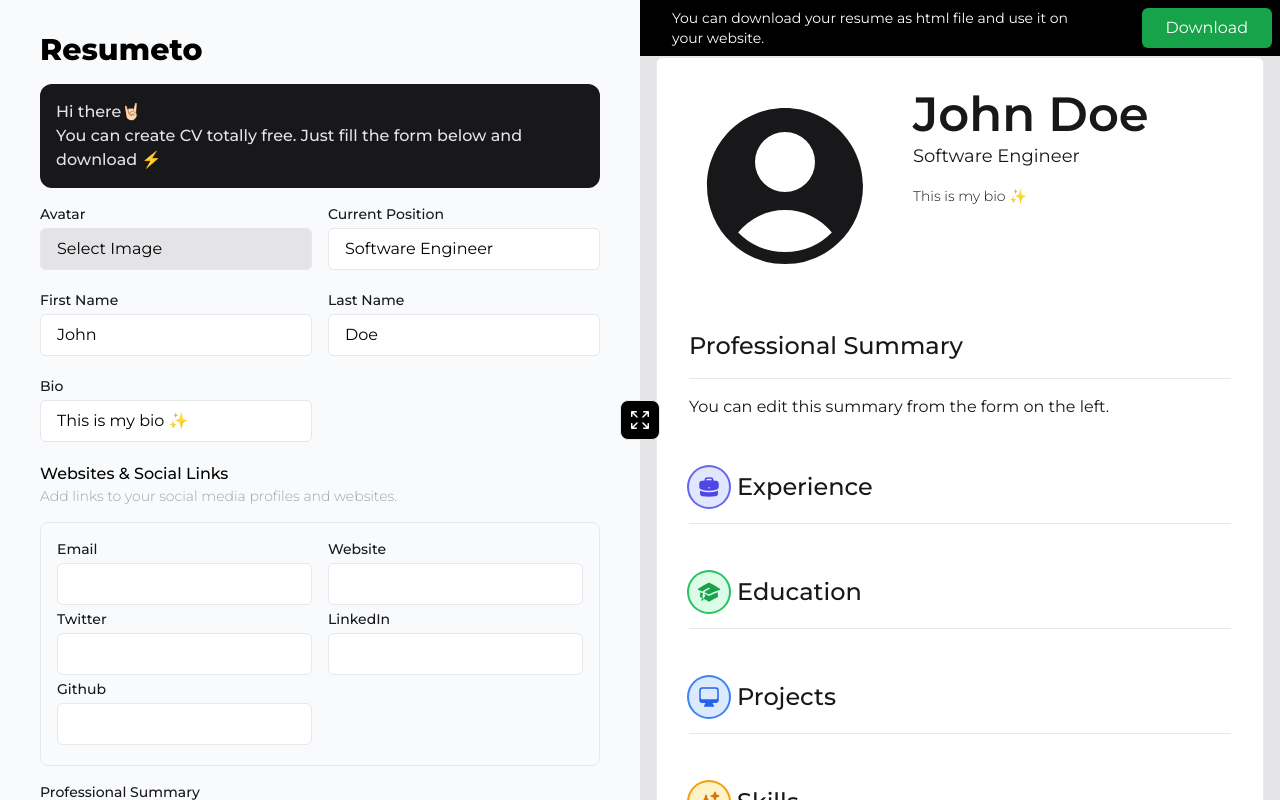
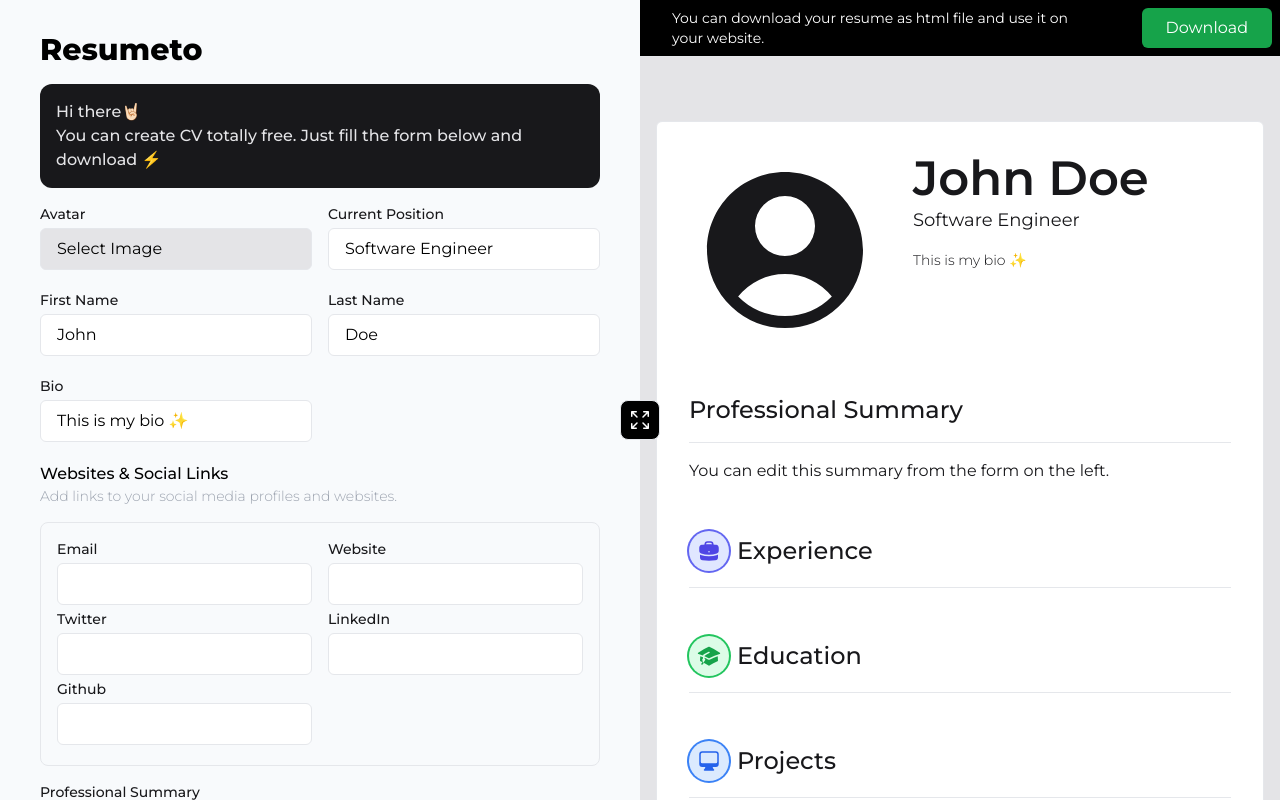
Before and after one commit to vfurkanguner/resumeto, a React (Vite) app: page / in a window 1280 px wide. Built offline with nearby package versions, Linux system fonts and the light colour scheme.

Commit message:
small styling on container

```diff
--- a/src/App.jsx
+++ b/src/App.jsx
@@ -63,9 +63,12 @@
   }
 
 
-  const renderContent = () => {
+  const renderContent = (isPassive = false ) => {
+    const ContainerRenderer = isPassive ?
+    (({ children }) => children) :  // Empty Container
+    ({ children }) => <div id="content" className="relative w-full h-full py-16 ">{ children}</div>;
     return  (<ContentLayout
-      ContainerRenderer={({ children }) => children}
+      ContainerRenderer={ContainerRenderer}
       state={state}
       avatar={avatar}
       onMouseDown={onMouseDown}
@@ -84,7 +87,7 @@
     const element = document.createElement("a");
     const finalHtml = ReactDOMServer.renderToStaticMarkup(
       <HTMLBase>
-        {renderContent()}
+        {renderContent(true)}
       </HTMLBase>
     );
     console.log(finalHtml);
--- a/src/components/layout/ContentLayout.jsx
+++ b/src/components/layout/ContentLayout.jsx
@@ -19,7 +19,7 @@
   avatar,
 }) {
   return (
-    <ContainerRenderer id="content" className="relative w-full h-full py-16 ">
+    <ContainerRenderer>
       <div className="px-4">
         <div className="border bg-white p-8 rounded-md w-full lg:max-w-4xl lg:mx-auto h-full lg:p-8 ">
           <section className="space-y-8">
@@ -187,7 +187,3 @@
     </ContainerRenderer>
   );
 }
-
-ContentLayout.defaultProps = {
-  ContainerRenderer: ({ children }) =>  <div id="content" className="relative w-full h-full py-16 ">{ children}</div>
-}
```
